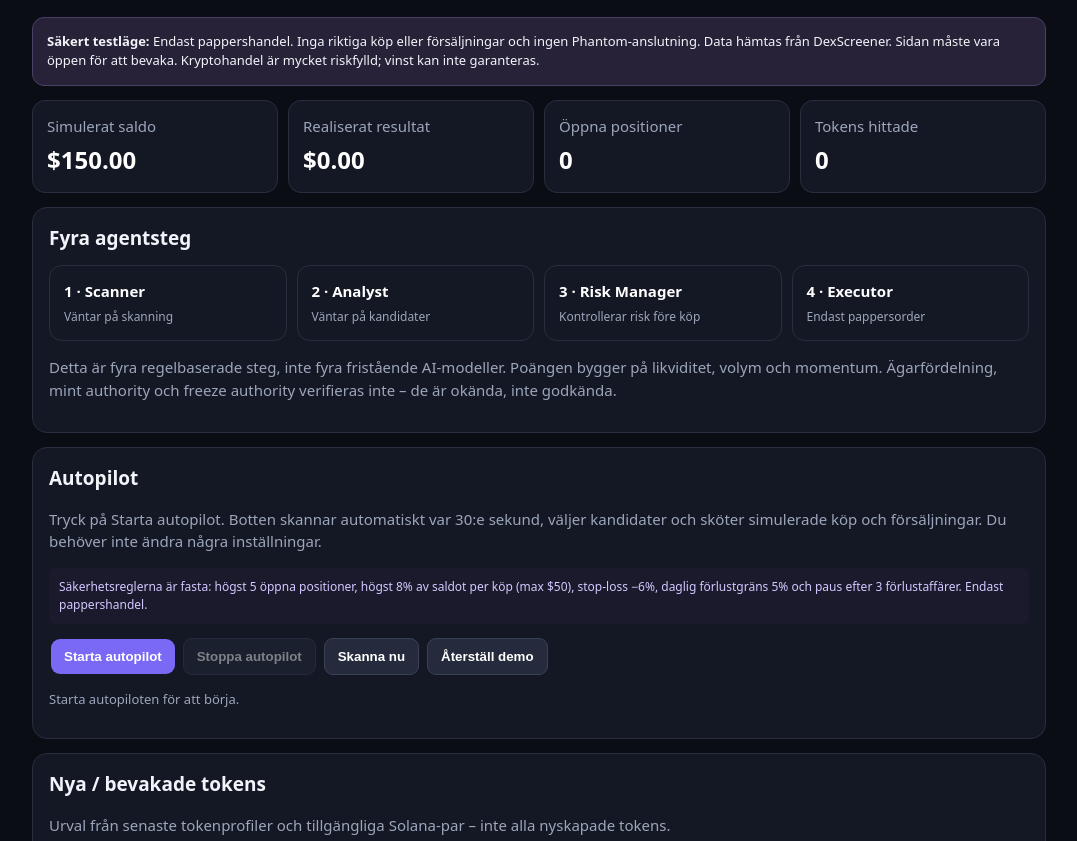
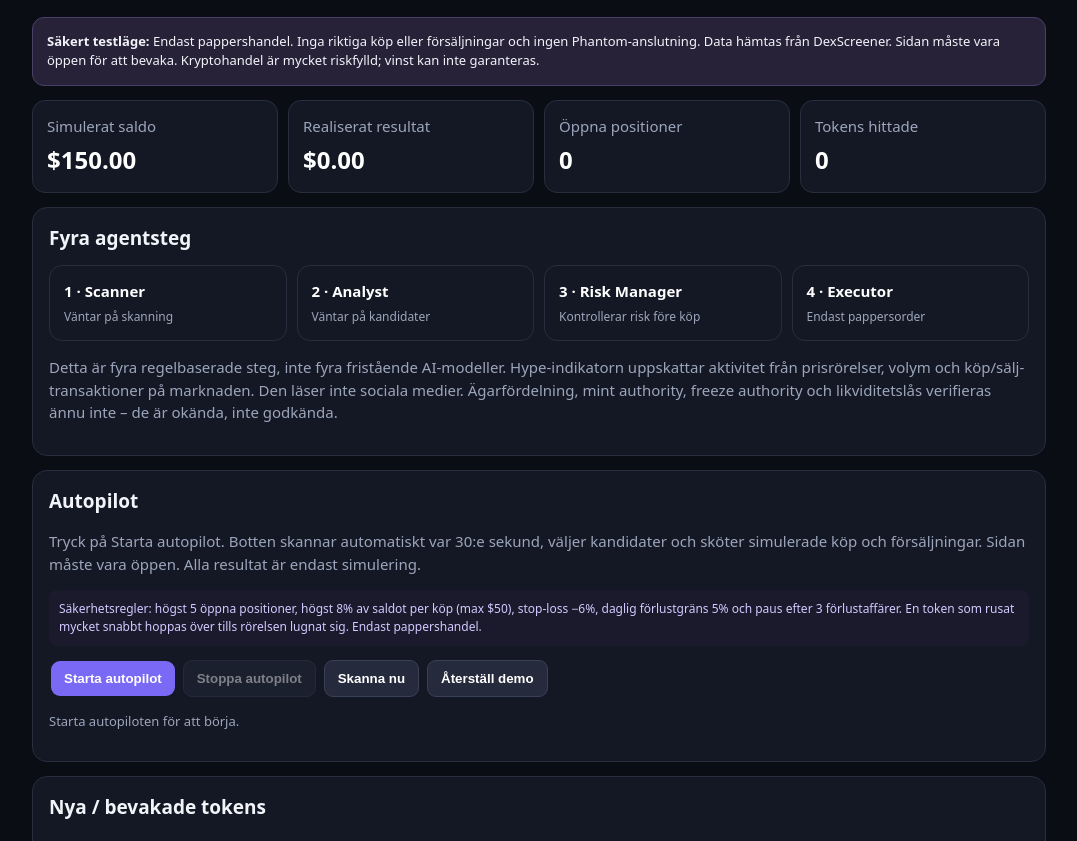
Before and after one commit to Ola975/Solana-Ai-Trade, a plain HTML site: page index.html in a window 1280 px wide. Shown: the part 111-952 px from the top of the page, without its empty margins (101-1178 px from the left). Drawn offline with Linux system fonts and the light colour scheme.

Commit message:
Clarify market-based hype signals and update scanner table

```diff
--- a/index.html
+++ b/index.html
@@ -5,12 +5,12 @@
 <section class="stats"><article>Simulerat saldo<strong id="balance">$150.00</strong></article><article>Realiserat resultat<strong id="pnl">$0.00</strong></article><article>Öppna positioner<strong id="count">0</strong></article><article>Tokens hittade<strong id="n">0</strong></article></section>
 <section><h2>Fyra agentsteg</h2><div class="agents">
 <article><b>1 · Scanner</b><span id="agentScanner">Väntar på skanning</span></article><article><b>2 · Analyst</b><span id="agentAnalyst">Väntar på kandidater</span></article><article><b>3 · Risk Manager</b><span id="agentRisk">Kontrollerar risk före köp</span></article><article><b>4 · Executor</b><span id="agentExecutor">Endast pappersorder</span></article>
-</div><p class="muted">Detta är fyra regelbaserade steg, inte fyra fristående AI-modeller. Poängen bygger på likviditet, volym och momentum. Ägarfördelning, mint authority och freeze authority verifieras inte – de är okända, inte godkända.</p></section>
+</div><p class="muted">Detta är fyra regelbaserade steg, inte fyra fristående AI-modeller. Hype-indikatorn uppskattar aktivitet från prisrörelser, volym och köp/sälj-transaktioner på marknaden. Den läser inte sociala medier. Ägarfördelning, mint authority, freeze authority och likviditetslås verifieras ännu inte – de är okända, inte godkända.</p></section>
 <section><h2>Autopilot</h2>
-<p class="muted">Tryck på Starta autopilot. Botten skannar automatiskt var 30:e sekund, väljer kandidater och sköter simulerade köp och försäljningar. Du behöver inte ändra några inställningar.</p>
-<p class="risk">Säkerhetsreglerna är fasta: högst 5 öppna positioner, högst 8% av saldot per köp (max $50), stop-loss −6%, daglig förlustgräns 5% och paus efter 3 förlustaffärer. Endast pappershandel.</p>
+<p class="muted">Tryck på Starta autopilot. Botten skannar automatiskt var 30:e sekund, väljer kandidater och sköter simulerade köp och försäljningar. Sidan måste vara öppen. Alla resultat är endast simulering.</p>
+<p class="risk">Säkerhetsregler: högst 5 öppna positioner, högst 8% av saldot per köp (max $50), stop-loss −6%, daglig förlustgräns 5% och paus efter 3 förlustaffärer. En token som rusat mycket snabbt hoppas över tills rörelsen lugnat sig. Endast pappershandel.</p>
 <button id="start">Starta autopilot</button> <button id="stop" class="secondary" disabled>Stoppa autopilot</button> <button id="scan" class="secondary">Skanna nu</button> <button id="reset" class="secondary">Återställ demo</button><p id="message">Starta autopiloten för att börja.</p></section>
-<section><h2>Nya / bevakade tokens</h2><p class="muted">Urval från senaste tokenprofiler och tillgängliga Solana-par – inte alla nyskapade tokens.</p><div class="tablewrap"><table><thead><tr><th>Token</th><th>Pris</th><th>Likviditet</th><th>Volym 24h</th><th>24h</th><th>Poäng</th><th>Åtgärd</th></tr></thead><tbody id="tokens"><tr><td colspan="7">Ingen data ännu.</td></tr></tbody></table></div></section>
+<section><h2>Nya / bevakade tokens</h2><p class="muted">Urval från senaste tokenprofiler och tillgängliga Solana-par – inte alla nyskapade tokens. Hype-poängen är en marknadsindikator, inte social sentimentanalys eller garanti.</p><div class="tablewrap"><table><thead><tr><th>Token</th><th>Pris</th><th>Likviditet</th><th>Volym 24h</th><th>24h</th><th>Poäng</th><th>Hype / signal</th><th>Åtgärd</th></tr></thead><tbody id="tokens"><tr><td colspan="8">Ingen data ännu.</td></tr></tbody></table></div></section>
 <section><h2>Öppna positioner</h2><div class="tablewrap"><table><thead><tr><th>Token</th><th>Köp</th><th>Nu</th><th>Resultat</th><th></th></tr></thead><tbody id="positions"><tr><td colspan="5">Inga öppna positioner.</td></tr></tbody></table></div></section>
 <section><h2>Handelslogg</h2><div id="log">Inga affärer ännu.</div></section>
 <footer>V4 · Autopilot · Endast simulering · Prisdata kan vara fördröjd/ofullständig · Ingen riktig handel eller vinstgaranti.</footer>
```
